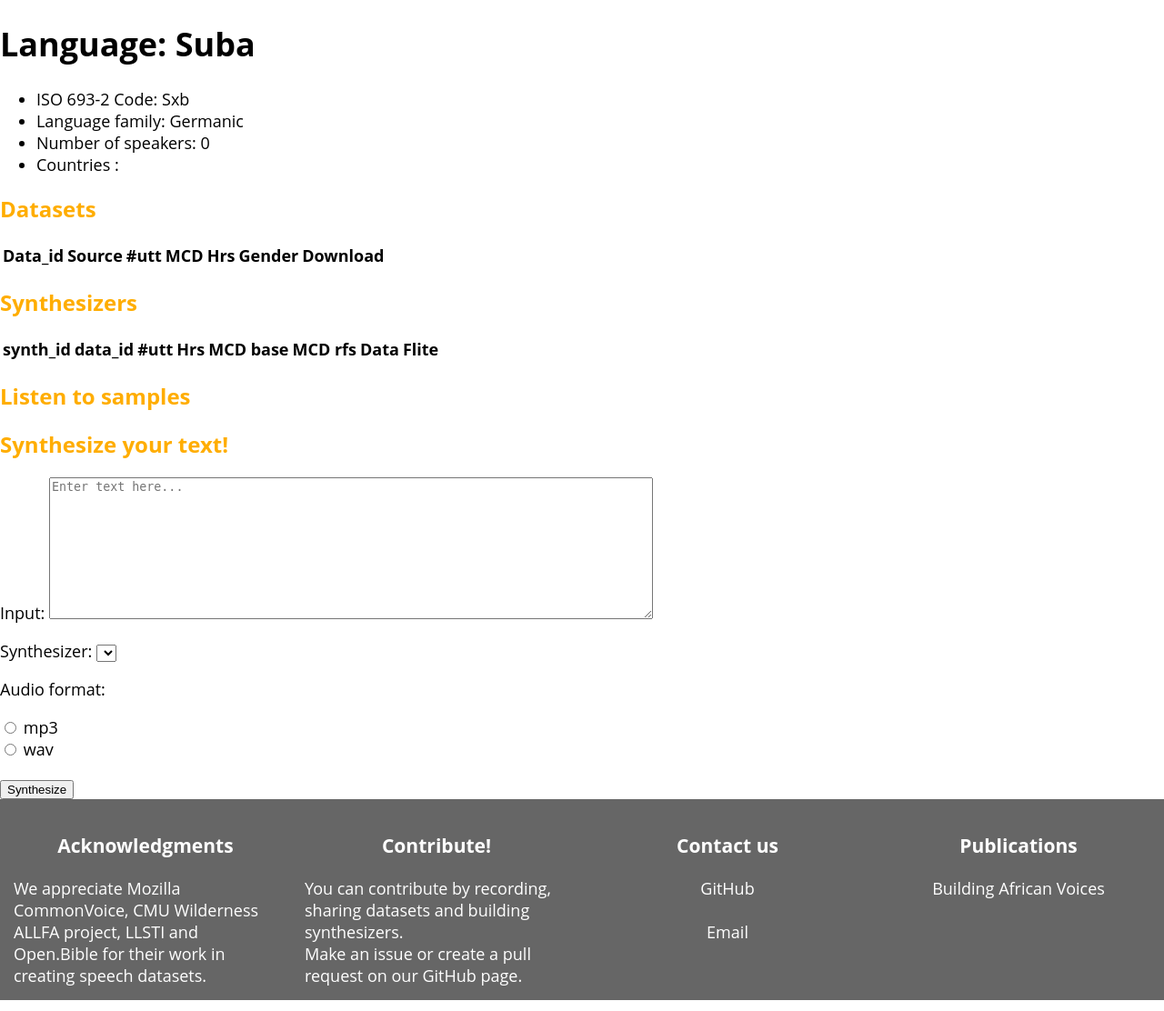
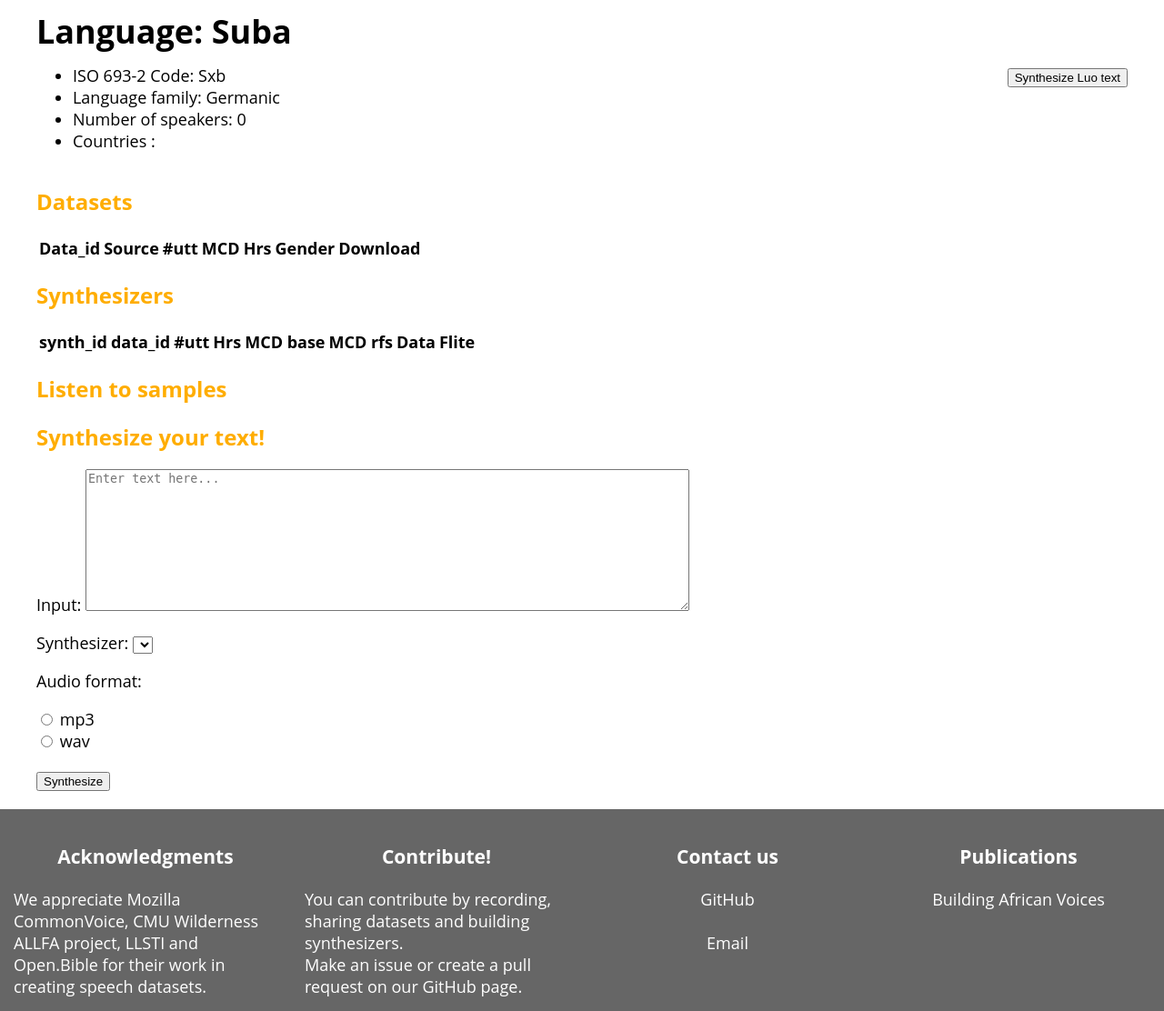
Before and after one commit to Pogayo/african-voices-web, a Django app: a page that uses app/templates/app/language.html in a window 1280 px wide. Shown: the part 78-1190 px from the top of the page at 91% size. Run offline with Django 4.2, Linux system fonts and the light colour scheme; data comes from the database, SQL or seed files in the repository; both versions use the stored data as it was after the commit; lists and menus that the app fills with data are empty.

Commit message:
added synthesize side button

```diff
--- a/app/static/app/style.css
+++ b/app/static/app/style.css
@@ -192,22 +192,13 @@ searchInput {
     padding: 20px;
 }
 
-#flite-page-content{
+#page-content{
     padding: 20px 40px;
-    font-size: 1.225em;
+    font-size: 18px;
 }
 
-/*input, textarea {*/
-/*    !*width: 100%;*!*/
-/*    padding: 5px!important;*/
-/*    -webkit-box-sizing: border-box;*/
-/*    -moz-box-sizing: border-box;*/
-/*    box-sizing: border-box;*/
-/*    border-radius: 3px;*/
-/*    border-style: solid;*/
-/*    border-width: 1px;*/
-/*    border-color: rgb(169,169,169)*/
-/*}*/
-/*input {*/
-/*    height: 30px;*/
-/*}*/
+
+#synth-side-btn{
+margin-left: auto;
+    margin-top:1em;
+}
--- a/app/templates/app/flite.html
+++ b/app/templates/app/flite.html
@@ -2,7 +2,7 @@
 {% load static %}
 {% block title %}<title>Flite</title>{% endblock %}
 {% block content %}
-<div id="flite-page-content">
+<div id="page-content">
     <h1>Flite</h1>
     <p> You might want to use the voices on your mobile applications, browser, or desktop. With <a href="http://cmuflite.org/" target="_blank">Flite</a>, a
         TTS engine
--- a/app/templates/app/language.html
+++ b/app/templates/app/language.html
@@ -2,14 +2,22 @@
 {% load static %}
 {% block title %} <title>{{ language.lang_name }}</title> {% endblock %} # get me language
 {% block content %}
+    <div id="page-content">
+        <h1 style="margin-top: -10px"> Language: {{ language.lang_name }}</h1>
 
-    <h1> Language: {{ language.lang_name }}</h1>
+        <div class="row" style="margin-top: -30px">
             <ul>
                 <li>ISO 693-2 Code: {{ language.lang_code_639_2 }}</li>
                 <li>Language family: Germanic</li>
                 <li> Number of speakers: {{ language.total_speakers }}</li>
                 <li>Countries : {{ language.all_countries }}</li>
             </ul>
+
+            <a href="#synthesize-div" class="side-nav" id="synth-side-btn">
+                <button> Synthesize Luo text</button>
+            </a>
+
+        </div>
 
         <h2 class="h2-primary">Datasets</h2>
 
@@ -95,11 +103,12 @@
 
             </div>
         {% endfor %}
-    <div>
+        <div id="synthesize-div">
             <h2 class="h2-primary"> Synthesize your text!</h2>
-        <form action="{% url 'synthesize' %}" method="POST" id="synthRequestForm" novalidate name="synthRequestForm">
+            <form action="{% url 'synthesize' %}" method="POST" id="synthRequestForm" novalidate
+                  name="synthRequestForm">
                 {{ form.as_p }}
-            <button id="synth-btn" onclick="validateSubmit('wait_modal')" type="button" >Synthesize</button>
+                <button id="synth-btn" onclick="validateSubmit('wait_modal')" type="button">Synthesize</button>
 
             </form>
         </div>
@@ -111,6 +120,6 @@
             </div>
 
         </div>
-
+    </div>
 
 {% endblock %}
```
Also changed, not shown: db.sqlite3. Lines whose indentation alone changed are shown as unchanged.
